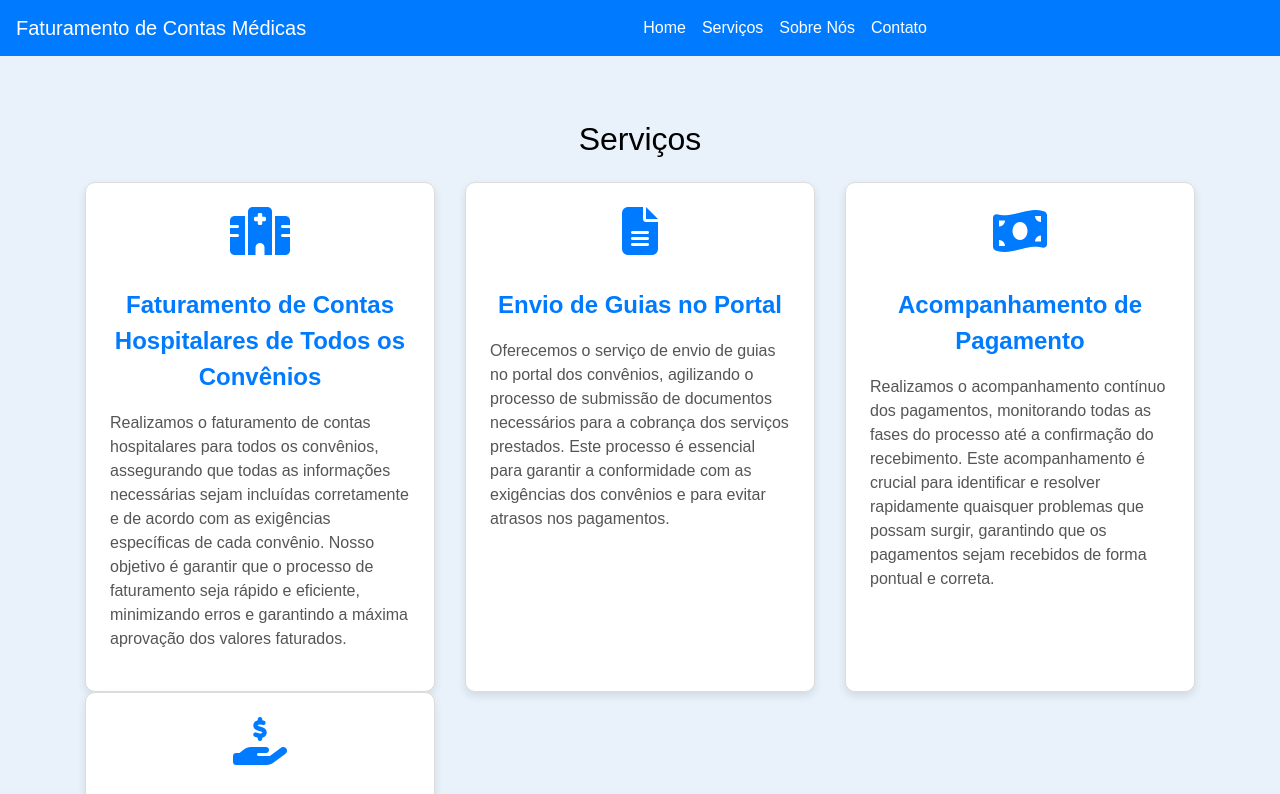
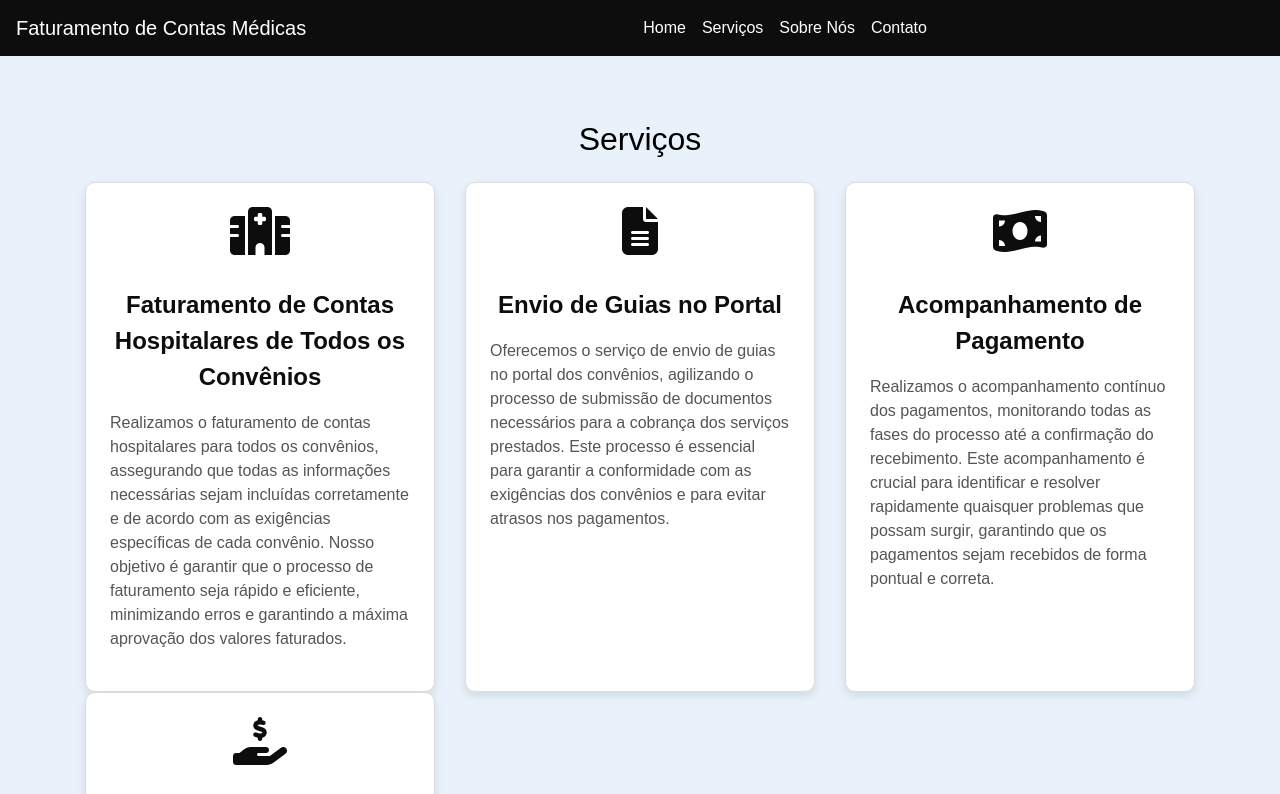
Before and after one commit to z12pikachu/faturamento_medico, a plain HTML site: page servicos.html in a window 1280 px wide. Shown: the top 794 px of the page. Drawn offline with nearby package versions, Linux system fonts and the light colour scheme.

Commit message:
Add files via upload

```diff
--- a/servicos.html
+++ b/servicos.html
@@ -12,7 +12,7 @@
             font-family: 'Arial', sans-serif;
         }
         .navbar {
-            background-color: #007bff;
+            background-color: #0d0d0e;
         }
         .navbar-brand, .nav-link {
             color: #fff !important;
@@ -38,7 +38,7 @@
             font-size: 1.5rem;
             font-weight: bold;
             margin-top: 1rem;
-            color: #007bff;
+            color: #0d0d0e;
         }
         .service-description {
             font-size: 1rem;
@@ -47,7 +47,7 @@
         }
         .service-icon {
             font-size: 3rem;
-            color: #007bff;
+            color: #0d0d0e;
             margin-bottom: 1rem;
         }
     </style>
```
Also changed, not shown: contato.html (+1 -1 lines), index.html (+2 -2 lines).
